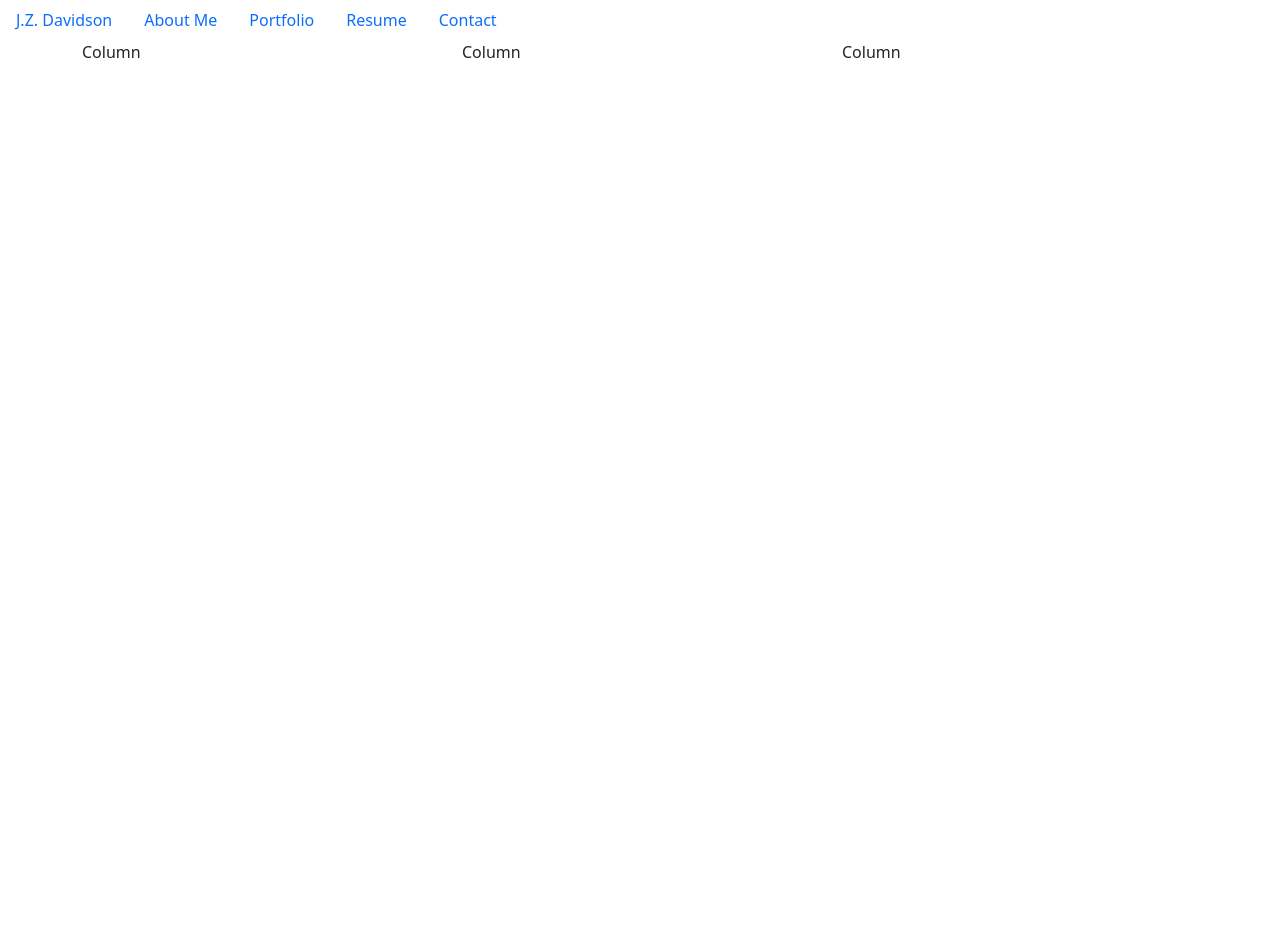
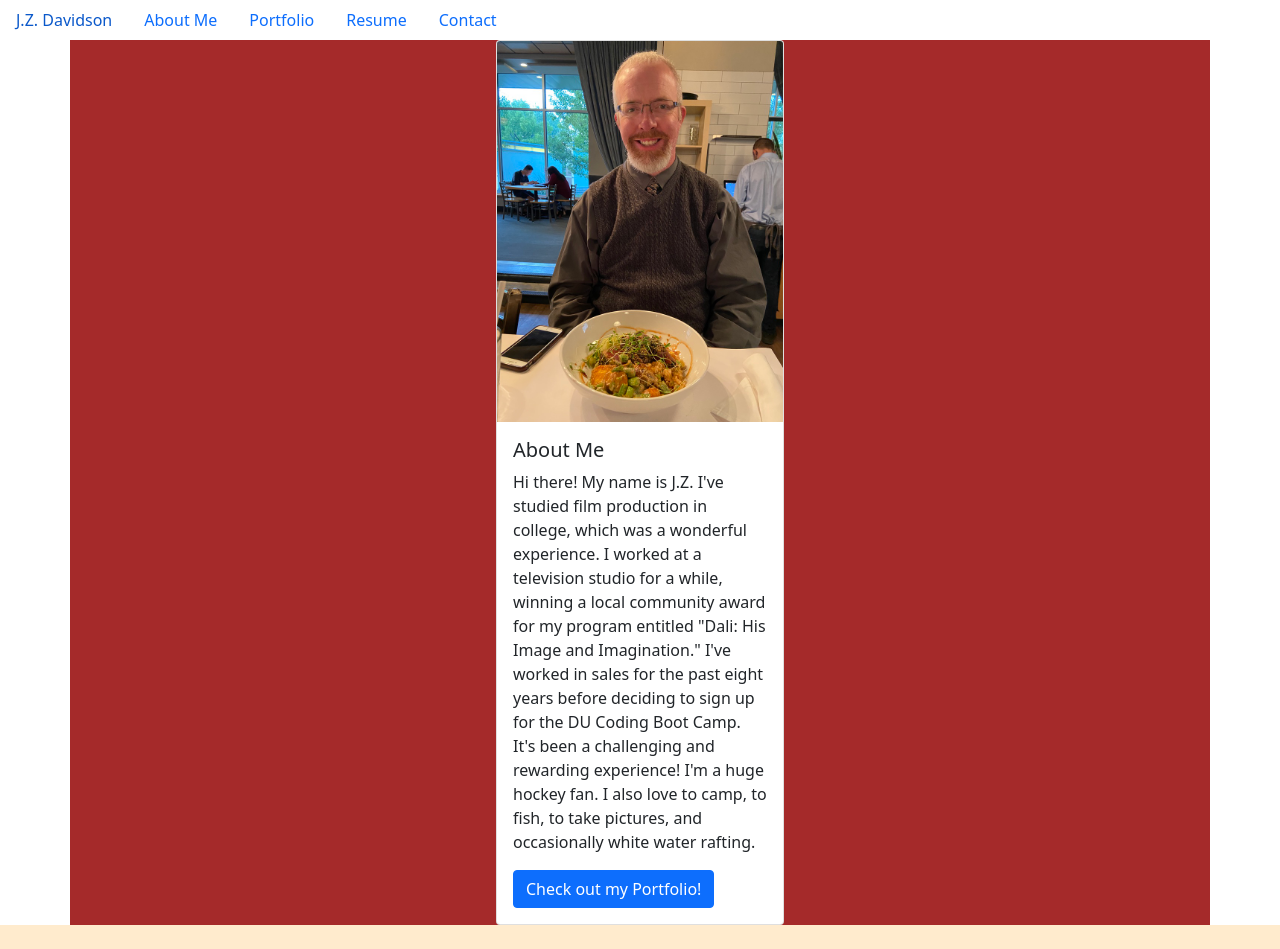
Before and after one commit to JDavid337/React-Portfolio-2, a React (Create React App) app in the folder client/: page / in a window 1280 px wide. Shown: the top 949 px of the page. Before the commit the page ends 800 px from the top, so only its background shows below. Built offline with nearby package versions, Linux system fonts and the light colour scheme.

Commit message:
Added footer folder and files, css styling to home page

```diff
--- a/client/src/App.js
+++ b/client/src/App.js
@@ -2,12 +2,12 @@
 import React from 'react'
 import {BrowserRouter as Router, Switch, Route} from 'react-router-dom'
 import Nav from './components/Nav/Nav';
-import Home from './pages/Home'
 import JZDavidson from './pages/JZDavidson'
 import AboutMe from './pages/AboutMe'
 import Resume from './pages/Resume'
 import Contact from './pages/Contact'
 import Portfolio from './pages/Portfolio'
+import Footer from './components/Footer/Footer'
 
 import './App.css'
 
@@ -24,9 +24,8 @@ function App() {
               <AboutMe />
             </Route>
 
-            <Route exact path={'/J.Z. Davidson'}>
+            <Route exact path={'/JZDavidson'}>
               <JZDavidson />
-              <Home/>
             </Route>
 
             <Route exact path={'/Portfolio'}>
@@ -36,16 +35,18 @@ function App() {
             <Route exact path={'/AboutMe'}>
               <AboutMe />
             </Route>
+
             <Route exact path={'/Resume'}>
               <Resume />
             </Route>
+
             <Route exact path={'/Contact'}>
               <Contact />
             </Route>
 
           </Switch>
 
-
+        <Footer/>
 
       </Router>
 
--- a/client/src/components/Card/Card.js
+++ b/client/src/components/Card/Card.js
@@ -4,11 +4,14 @@ function Card() {
     return (
 
         <div className="card" style={{width: '18rem'}}>
-            <img src="/images/Cup.jpeg" className="card-img-top" alt="Hoisting the Cup"/>
+            <img src="/images/Jonathan.jpeg" className="card-img-top" alt="Me at a Restaurant"/>
                 <div className="card-body">
-                    <h5 className="card-title">Hoisting the Cup</h5>
-                    <p className="card-text">The Avalanche won the Stanley Cup in 1996 and 2001.</p>
-                    <a href="#" className="btn btn-primary">Go somewhere</a>
+                    <h5 className="card-title">About Me</h5>
+                    <p className="card-text">Hi there! My name is J.Z. I've studied film production in college, which was a wonderful experience.
+                    I worked at a television studio for a while, winning a local community award for my program entitled "Dali: His Image and Imagination."
+                    I've worked in sales for the past eight years before deciding to sign up for the DU Coding Boot Camp.  It's been a challenging and rewarding
+                    experience! I'm a huge hockey fan.  I also love to camp, to fish, to take pictures, and occasionally white water rafting.  </p>
+                    <a href='/Portfolio' className="btn btn-primary">Check out my Portfolio!</a>
                 </div>
 
         </div>
--- /dev/null
+++ b/client/src/components/Footer/Footer.css
@@ -0,0 +1,24 @@
+html, body {
+    height: 100%;
+    }
+
+    #wrap {
+    min-height: 100%;
+    }
+
+    .midSection {
+        background-color: brown;
+    }
+
+    #main {
+    overflow:auto;
+    padding-bottom:150px; /* this needs to be bigger than footer height*/
+    }
+
+    .footer {
+    position: relative;
+    margin-top: -150px; /* negative value of footer height */
+    height: 150px;
+    clear:both;
+    padding-top:20px;
+    }
--- /dev/null
+++ b/client/src/components/Footer/Footer.js
@@ -0,0 +1,18 @@
+import React from 'react'
+import './Footer.css';
+
+function Footer() {
+    return (
+        <>
+        <div>
+            <div id="wrap">
+                <div id="main" class="container clear-top">
+        </div>
+    </div>
+<footer class="footer" style={{backgroundColor:'blanchedalmond'}}>TEST</footer>
+        </div>
+        </>
+    )
+}
+
+export default Footer
--- a/client/src/components/Nav/Nav.js
+++ b/client/src/components/Nav/Nav.js
@@ -8,13 +8,13 @@ function Nav() {
     <a className="nav-link active" aria-current="page" href="/">J.Z. Davidson</a>
   </li>
   <li className="nav-item">
-    <a className="nav-link" href="/portfolio">About Me</a>
+    <a className="nav-link" href="/aboutme">About Me</a>
   </li>
   <li className="nav-item">
     <a className="nav-link" href="/portfolio">Portfolio</a>
   </li>
   <li className="nav-item">
-    <a className="nav-link" href="/portfolio">Resume</a>
+    <a className="nav-link" href="/resume">Resume</a>
   </li>
   <li className="nav-item">
     <a className="nav-link" href="/contact">Contact</a>
--- a/client/src/pages/AboutMe.js
+++ b/client/src/pages/AboutMe.js
@@ -1,20 +1,22 @@
 import React from 'react'
-
+import Card from '../components/Card/Card'
 function AboutMe() {
     return (
-        <div class="container">
+        <>
+        <div class="container midSection">
             <div class="row">
                 <div class="col">
-                Column
+
+                </div>
+                <div class="col-sm-auto">
+                <Card />
                 </div>
                 <div class="col">
-                Column
-                </div>
-                <div class="col">
-                Column
+
                 </div>
             </div>
         </div>
+        </>
     )
 }
 
--- a/client/src/pages/Home.js
+++ /dev/null
@@ -1,14 +0,0 @@
-import React from 'react'
-import Card from '../components/Card/Card'
-function Home() {
-
-    return (
-        <div>
-            <Card />
-        </div>
-
-
-    )
-}
-
-export default Home
--- a/client/src/pages/JZDavidson.js
+++ b/client/src/pages/JZDavidson.js
@@ -0,0 +1,11 @@
+import React from 'react'
+import Card from '../components/Card/Card'
+function JZDavidson() {
+    return (
+        <div>
+            <Card />
+        </div>
+    )
+}
+
+export default JZDavidson
--- a/client/src/pages/Resume.js
+++ b/client/src/pages/Resume.js
@@ -0,0 +1,11 @@
+import React from 'react'
+
+function Resume() {
+    return (
+        <div>
+            <h2> Hello from the Resume page </h2>
+        </div>
+    )
+}
+
+export default Resume
```
Also changed, not shown: client/public/images/JSunrise.jpeg (added), client/public/images/Jonathan.jpeg (added).
